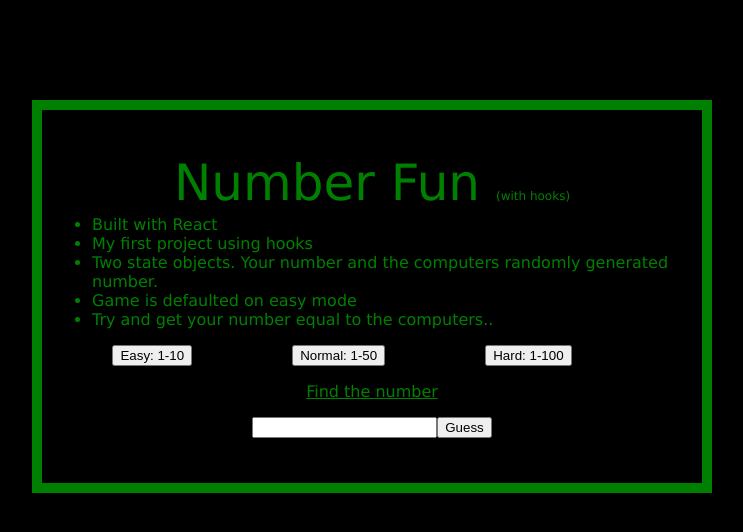
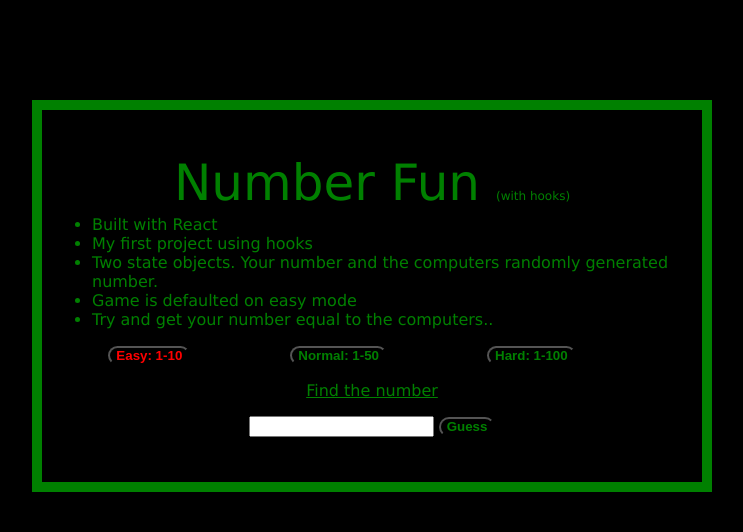
Before and after one commit to georuiz817/Number-Fun, a React (Create React App) app in the folder number-fun/my-app/: page / in a window 1280 px wide. Shown: the top 532 px of the page, without its empty margins (268-1011 px from the left). Built offline with nearby package versions, Linux system fonts and the light colour scheme.

Commit message:
button changes color depending on difficulty

```diff
--- a/number-fun/my-app/src/App.css
+++ b/number-fun/my-app/src/App.css
@@ -32,3 +32,20 @@ span{
   margin-right: 100px;
   text-align: center;
   }
+
+button {
+  background-color: transparent;
+  color: green;
+  font-weight: 600;
+  line-height: 1;
+  border-radius: 10px     10px      10px           10px;
+  }
+
+
+  input{
+    margin-right: 5px;
+  }
+
+  .MyClass{
+    color: red;
+  }
--- a/number-fun/my-app/src/Main.js
+++ b/number-fun/my-app/src/Main.js
@@ -8,7 +8,7 @@ function Main() {
 
 
     useEffect(() => {
-       UpdateCompNum(Math.floor(Math.random() * 10) + 1)
+       EasyMode()
        }, []);
 
 
@@ -21,28 +21,38 @@ function Main() {
             document.getElementById("yay").innerHTML = 'Yay!';
             document.getElementById("again").innerHTML ='<div><button onClick={location.reload()}>Play again?</button></div>';
         } else{
-          document.getElementById('yay').innerHTML = `<div><p> ${HumNum} is not the number</p></div>`
+          document.getElementById('yay').innerHTML = `<div><p> ${HumNum} is incorrect</p></div>`
 
           }
       }
 
-   const EasyMode = (e) => {
+   const EasyMode = () => {
       UpdateCompNum(Math.floor(Math.random() * 10) + 1)
+      document.getElementById("easy").classList.add('MyClass');
+      document.getElementById("normal").classList.remove('MyClass');
+      document.getElementById("hard").classList.remove('MyClass');
    }
 
-   const NormalMode = (e) => {
+   const NormalMode = () => {
       UpdateCompNum(Math.floor(Math.random() * 50) + 1)
+      document.getElementById("normal").classList.add('MyClass');
+      document.getElementById("easy").classList.remove('MyClass');
+      document.getElementById("hard").classList.remove('MyClass');
 
    }
 
-   const HardMode = (e) => {
+   const HardMode = () => {
       UpdateCompNum(Math.floor(Math.random() * 100) + 1)
+      document.getElementById("hard").classList.add('MyClass');
+      document.getElementById("easy").classList.remove('MyClass');
+      document.getElementById("normal").classList.remove('MyClass');
    }
 
 
 
     return (
 <div>
+
    <h1>Number Fun <span>(with hooks)</span></h1>
    <ul id="gameDesc">
       <li>Built with React</li>
@@ -51,16 +61,19 @@ function Main() {
       <li>Game is defaulted on easy mode</li>
       <li>Try and get your number equal to the computers..</li>
    </ul>
+
    <ul id="gameModes">
       <li><button id="easy" onClick={EasyMode}>Easy: 1-10</button></li>
       <li><button id="normal" onClick={NormalMode}>Normal: 1-50</button></li>
       <li><button id="hard" onClick={HardMode}>Hard: 1-100</button></li>
    </ul>
+
    <p><u>Find the number</u></p>
    <form onSubmit={handleSubmit}>
       <input type="text" value={HumNum} name="name" onChange={(e) => UpdateHumNum( e.target.value)}/>
       <button id="button" type="submit">Guess</button>
    </form>
+
    <br></br>
    <p id="yay"></p>
    <p id="again"></p>
```
